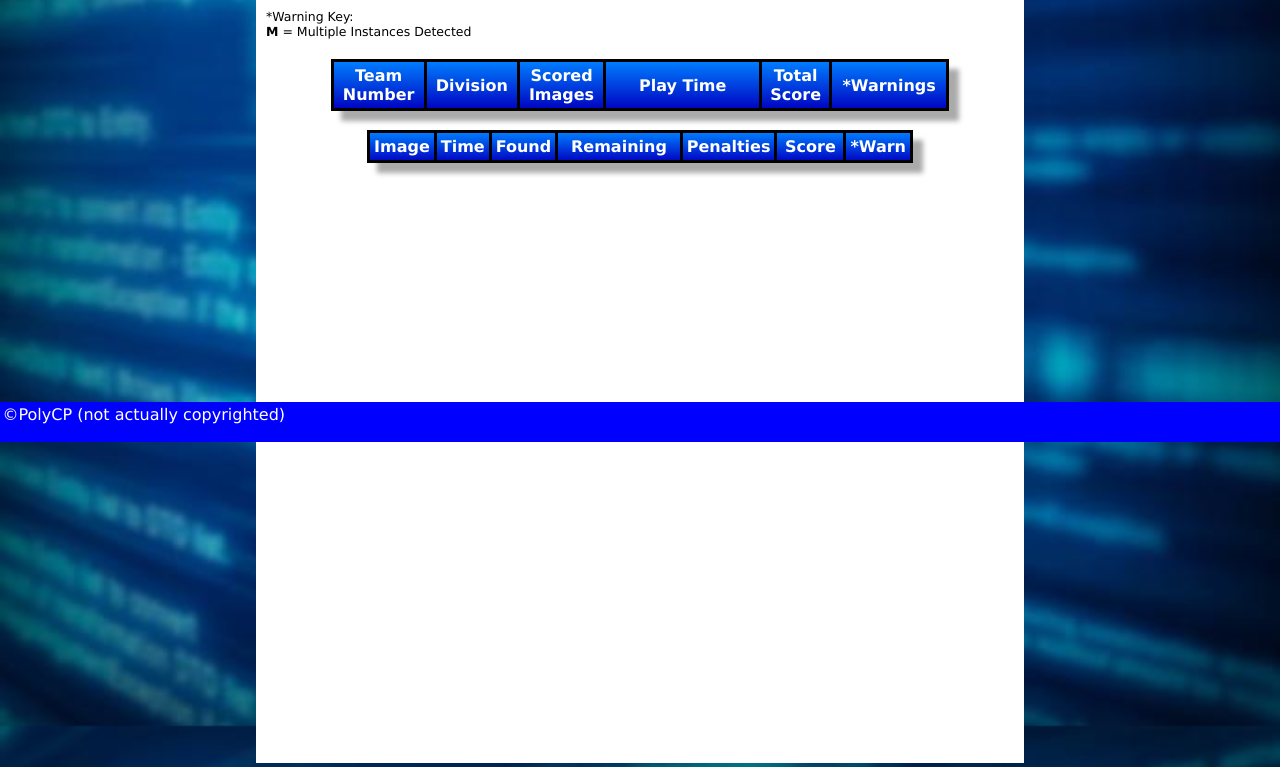
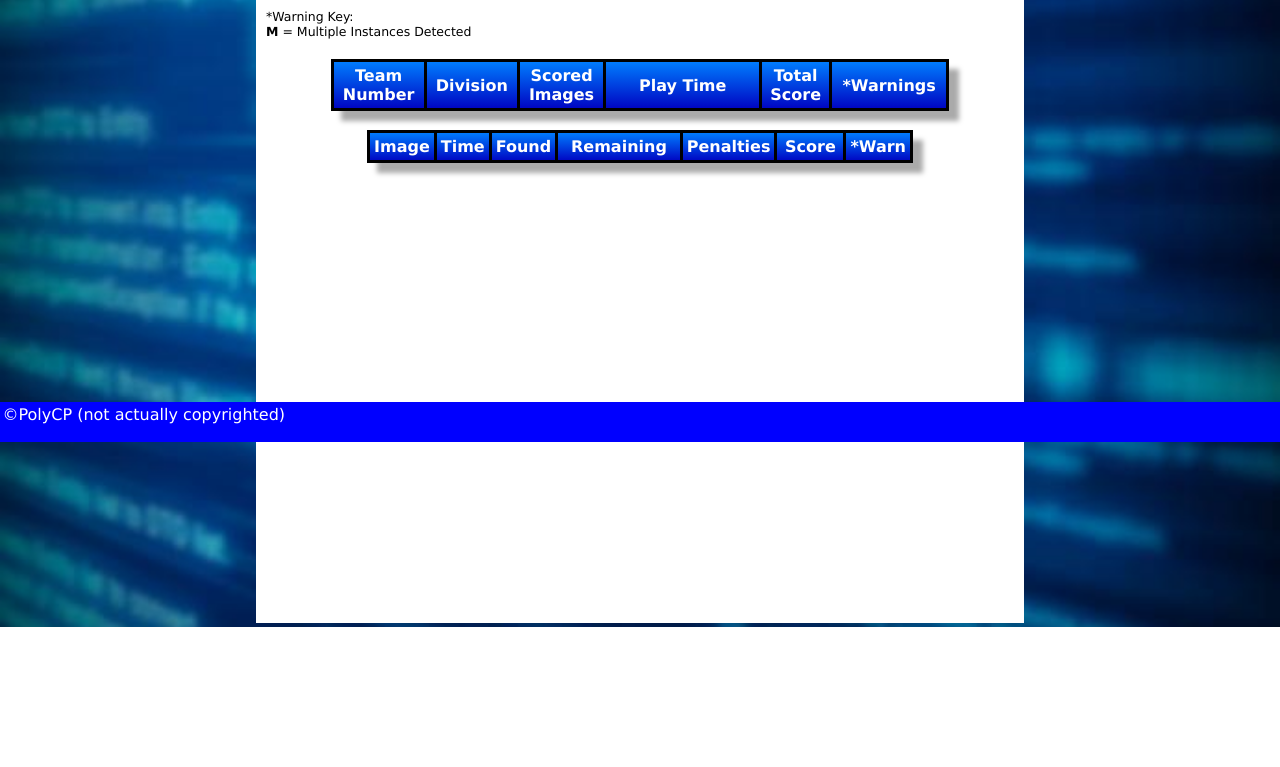
Before and after one commit to nelson-lojo/Scoring-Engine, a plain HTML site: page server-side/scoreboard-server/templates/score_report.html in a window 1280 px wide. Shown: the part 358-1125 px from the top of the page. After the commit the page ends 985 px from the top, so only its background shows below. Drawn offline with Linux system fonts and the light colour scheme; files that its build step writes are made by us from their sources; no server answers; a script that the page names is missing; files whose address does not match are found by name.

Commit message:
score_report.css hotfix v2

```diff
--- a/server-side/scoreboard-server/www/score_report.css
+++ b/server-side/scoreboard-server/www/score_report.css
@@ -134,11 +134,11 @@ p.description{
 }
 
 #score_graph {
-    height: 500px;
+    height: 400px;
     width: 85%;
     margin-left: auto;
     margin-right: auto;
-    padding-bottom: 80px;
+    padding-bottom: 40px;
 }
 
 #tables tr:nth-child(even) {
```
